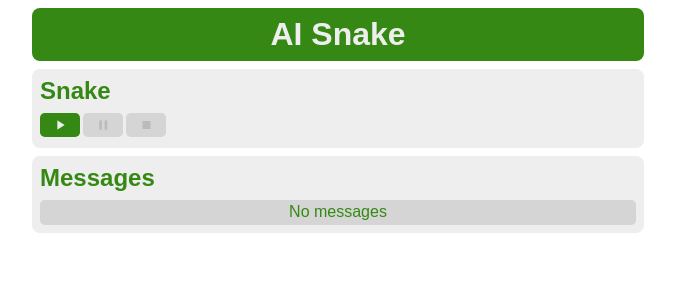
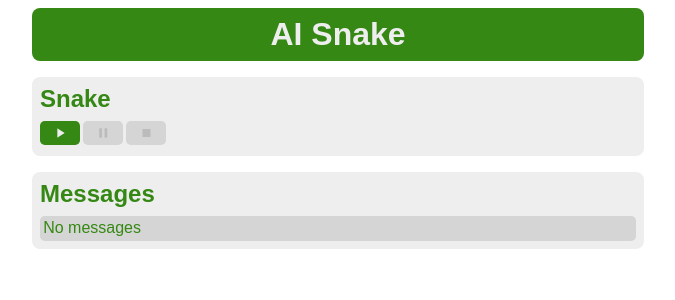
Before and after one commit to KamilRosinski/snake, an Angular app in the folder snake-client/src/main/webapp/: page / in a window 1280 px wide. Shown: the top 300 px of the page, without its empty margins (302-977 px from the left). Built offline with nearby package versions, Linux system fonts and the light colour scheme.

Commit message:
Styling fixed

```diff
--- a/snake-client/src/main/webapp/src/app/messages/messages.component.scss
+++ b/snake-client/src/main/webapp/src/app/messages/messages.component.scss
@@ -1,8 +1,18 @@
 @import "../../variables";
 
+section {
+  flex-grow: 1;
+  display: flex;
+  flex-direction: column;
+  min-height: 0;
+}
+
+#messages-box, #empty-placeholder {
+  flex-grow: 1;
+}
+
 #messages-box {
-  max-height: 10rem;
-  overflow: scroll;
+  overflow-y: auto;
 
   table {
     border-collapse: collapse;
@@ -27,7 +37,6 @@
 }
 
 #empty-placeholder {
-  display: flex;
   padding: 0.2rem;
   justify-content: center;
   align-items: center;
--- a/snake-client/src/main/webapp/src/styles.scss
+++ b/snake-client/src/main/webapp/src/styles.scss
@@ -4,6 +4,35 @@
   padding: 0 0;
   margin: 0 0;
   font-family: Arial, Helvetica, sans-serif;
+}
+
+body {
+  display: flex;
+  flex-direction: column;
+  max-height: 100vh;
+  max-width: 628px;
+  margin: auto;
+}
+
+app-root {
+  flex-grow: 1;
+  display: flex;
+  flex-direction: column;
+  min-height: 0;
+}
+
+main {
+  flex-grow: 1;
+  display: flex;
+  flex-direction: column;
+  min-height: 0;
+}
+
+app-messages {
+  flex-grow: 1;
+  display: flex;
+  flex-direction: column;
+  min-height: 0;
 }
 
 h2 {
@@ -20,11 +49,6 @@ header {
   text-align: center;
   color: $main-grey;
   background-color: $main-green;
-}
-
-html {
-  max-width: 628px;
-  margin: auto;
 }
 
 section {
@@ -83,8 +107,5 @@ section {
     }
   }
 
-  app-messages {
-    height: 100%;
-  }
 
 }
```
